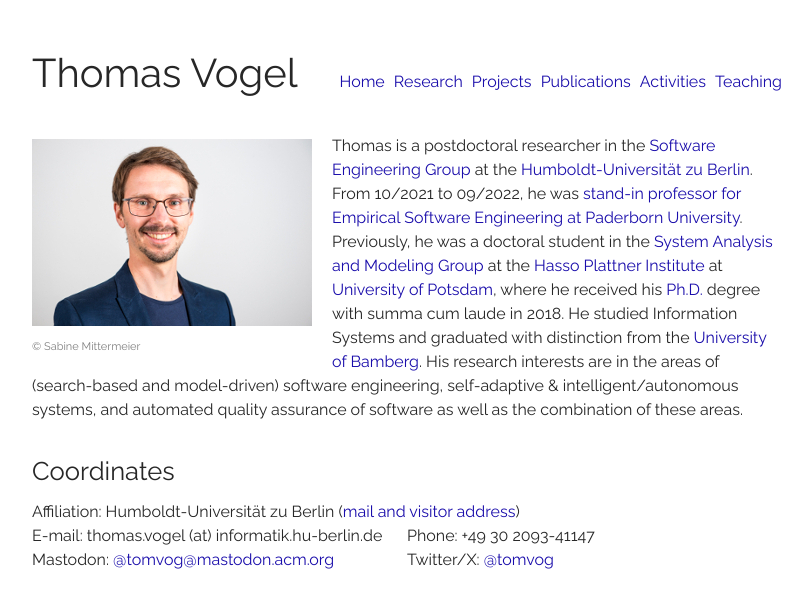
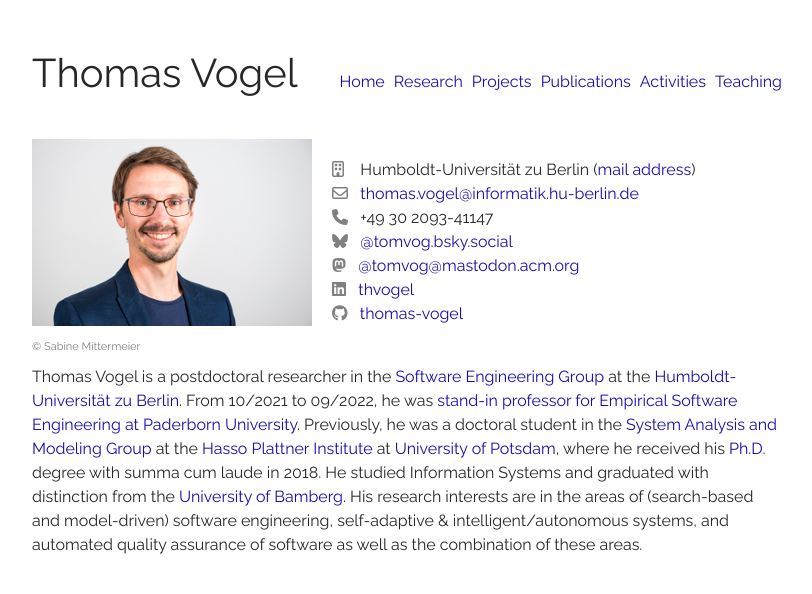
Before and after one commit to thomas-vogel/thomas-vogel.github.io, a Jekyll site: the page built from index.md, in a window 1280 px wide and 1400 px high. Shown: the top 594 px of the window, without its empty margins (233-1045 px from the left). Built offline with Jekyll 4.4.1, drawn with Linux system fonts in a browser that asks for light colours; nearby versions of some CDN libraries; some of the changed text lies outside the part shown.

Commit message:
Restructure and update 1st page.

```diff
--- a/_config.yml
+++ b/_config.yml
@@ -8,8 +8,8 @@
 title: "Thomas Vogel"
 title_separator: "-"
 name: "Thomas Vogel"
-email: "thomas.vogel (at) informatik.hu-berlin.de"
-description: "Personal Website of Thomas Vogel, Software Engineering Researcher at Humboldt University Berlin, Germany."
+email: "thomas.vogel@informatik.hu-berlin.de"
+description: "Personal Website of Thomas Vogel, Software Engineering Researcher at Humboldt University Berlin, Germany. Thomas does research on testing software and engineering autonomous and self-adaptive systems."
 url: "https://thomas-vogel.github.io"
 # baseurl: #"/mypage"
 repository: "thomas-vogel/thomas-vogel.github.io"
@@ -17,6 +17,12 @@
 twitter_handle: "@tomvog"
 mastodon: "https://mastodon.acm.org/@tomvog"
 mastodon_handle: "@tomvog@mastodon.acm.org"
+bluesky: "https://bsky.app/profile/tomvog.bsky.social"
+bluesky_handle: "@tomvog.bsky.social"
+linkedin: "https://www.linkedin.com/in/thvogel"
+linkedin_handle: "thvogel"
+github: "https://github.com/thomas-vogel"
+github_handle: "thomas-vogel"
 
 # File management
 include:
--- a/_layouts/default.html
+++ b/_layouts/default.html
@@ -35,6 +35,8 @@
       gtag('config', 'G-L6XK6C29QF');
     </script>
 
+    <!-- icons -->
+    <script src="https://kit.fontawesome.com/6ab1a72f26.js" crossorigin="anonymous"></script>
 </head>
 
 <body>
@@ -42,12 +44,13 @@
     <div class="wrapper">
         <div class="header">
             <div class="myheader"><h1>{{ site.name }}</h1>
-            <!--    <br /><span> -->
-            <!--
-                    <a class="header__subtitle" target="_blank" href="{{ site.twitter }}">{{site.twitter_handle}}</a>
-                    |<a class="header__subtitle" target="_blank" href="{{ site.mastodon }}">{{site.mastodon_handle}}</a>
-            -->
-            <!--    </span>-->
+                <!-- <div style="padding-bottom: .1cm; padding-left: .1cm;">
+                       <span style="font-size: 1em; color: #0085ff; padding-top: 1cm;">
+                            <i class="fa-brands fa-bluesky"></i>
+                            <a class="" target="_blank" href="{{site.bluesky}}">{{site.bluesky_handle}}</a>
+                        </span>
+                    </div>
+                -->
             </div>
 
             <!--<h1>{{ site.name }}</h1>-->
--- a/index.md
+++ b/index.md
@@ -8,30 +8,66 @@
 <br />&copy; <a href="http://sabine-mittermeier.de" target="_blank" style="color:gray;">Sabine Mittermeier</a>
 </div>
 
-Thomas is a postdoctoral researcher in the [Software Engineering Group](https://www.informatik.hu-berlin.de/en/forschung-en/gebiete/se){:target="_blank"} at the [Humboldt-Universität zu Berlin](https://www.hu-berlin.de/en){:target="_blank"}. From 10/2021 to 09/2022, he was [stand-in professor for Empirical Software Engineering at Paderborn University](https://www.uni-paderborn.de/en/person/92621){:target="_blank"}. Previously, he was a doctoral student in the [System Analysis and Modeling Group](https://hpi.de/en/giese/){:target="_blank"} at the [Hasso Plattner Institute](https://hpi.de/en.html){:target="_blank"} at [University of Potsdam](https://www.uni-potsdam.de/en/index.html){:target="_blank"}, where he received his [Ph.D.](publications/phd) degree with summa cum laude in 2018.
+<section class="vcard">
+    <br />
+    <span style="font-size: 1em; color: gray;">
+      <i class="fa-regular fa-building" aria-hidden="true" title="Affiliation"></i>
+    </span>
+    <span class="sr-only">Affiliation:</span>
+    &nbsp;&nbsp;&nbsp;Humboldt-Universität zu Berlin (<a href="contact">mail address</a>)
+    <br />
+    <span style="font-size: 1em; color: gray;">
+      <i class="fa-regular fa-envelope" aria-hidden="true" title="E-mail"></i>
+    </span>
+    <span class="sr-only">E-mail:</span>
+    &nbsp;&nbsp;<a href="mailto:{{site.email}}">{{site.email}}</a>
+    <br />
+    <span style="font-size: 1em; color: gray;">
+    <i class="fa-solid fa-phone" aria-hidden="true" title="Phone"></i>
+    </span>
+    <span class="sr-only">Phone:</span>
+    &nbsp;&nbsp;+49 30 2093-41147
+    <br />
+    <span style="font-size: 1em; color: gray;"> <!-- #0085ff -->
+      <i class="fa-brands fa-bluesky" aria-hidden="true" title="Bluesky"></i>
+    </span>
+    <span class="sr-only">Bluesky:</span>
+    &nbsp;&nbsp;<a rel="me" href="{{site.bluesky}}" target="_blank">{{site.bluesky_handle}}</a>
+    <br />
+    <span style="font-size: 1em; color: gray;"> <!-- rgb(99 100 255) -->
+    <i class="fa-brands fa-mastodon" aria-hidden="true" title="Mastodon"></i>
+    </span>
+    <span class="sr-only">Mastodon:</span>
+    &nbsp;&nbsp;<a rel="me" href="{{site.mastodon}}" target="_blank">{{site.mastodon_handle}}</a>
+    <br />
+    <span style="font-size: 1em; color: gray;">
+      <i class="fa-brands fa-linkedin" aria-hidden="true" title="LinkedIn"></i>
+    </span>
+    <span class="sr-only">LinkedIn:</span>
+    &nbsp;&nbsp;<a rel="me" href="{{site.linkedin}}" target="_blank">{{site.linkedin_handle}}</a>
+    <br />
+    <span style="font-size: 1em; color: gray;">
+      <i class="fa-brands fa-github" aria-hidden="true" title="GitHub"></i>
+    </span>
+    <span class="sr-only">GitHub:</span>
+    &nbsp;&nbsp;<a rel="me" href="{{site.github}}" target="_blank">{{site.github_handle}}</a>
+      <!-- <br class="mobile-break">
+          <div class="contactleft">
+         </div>
+        <div class="contactright">
+        </div> -->
+</section>
+<!-- <br class="mobile-break"> -->
+<br />
+
+Thomas Vogel is a postdoctoral researcher in the [Software Engineering Group](https://www.informatik.hu-berlin.de/en/forschung-en/gebiete/se){:target="_blank"} at the [Humboldt-Universität zu Berlin](https://www.hu-berlin.de/en){:target="_blank"}. From 10/2021 to 09/2022, he was [stand-in professor for Empirical Software Engineering at Paderborn University](https://www.uni-paderborn.de/en/person/92621){:target="_blank"}. Previously, he was a doctoral student in the [System Analysis and Modeling Group](https://hpi.de/en/giese/){:target="_blank"} at the [Hasso Plattner Institute](https://hpi.de/en.html){:target="_blank"} at [University of Potsdam](https://www.uni-potsdam.de/en/index.html){:target="_blank"}, where he received his [Ph.D.](publications/phd) degree with summa cum laude in 2018.
 He studied Information Systems and graduated with distinction from the [University of Bamberg](https://www.uni-bamberg.de/en/){:target="_blank"}.
 His research interests are in the areas of (search-based and model-driven) software engineering, self-adaptive & intelligent/autonomous systems, and automated quality assurance of software as well as the combination of these areas.
 
 
-## Coordinates
-
-<section class="vcard">
-      Affiliation: Humboldt-Universität zu Berlin (<a href="contact">mail and visitor address</a>)
-    <br /><br class="mobile-break">
-    <div class="contactleft">
-      E-mail: {{site.email}}  <br />
-      Mastodon: <a rel="me" href="https://mastodon.acm.org/@tomvog" target="_blank">@tomvog@mastodon.acm.org</a>
-    </div>
-    <div class="contactright">
-      Phone: +49 30 2093-41147 <br />
-      Twitter/X: <a href="https://twitter.com/tomvog" target="_blank">@tomvog</a>
-    </div>
-</section>
-
-<br class="mobile-break">
-
 ## Calls
 
+<!--
 <section class="vcard" style="margin-top: 10px;">
     <div style="width: 100%; float: left; margin-bottom: 10px;">
       <a href="https://conf.researchr.org/home/seams-2025" target="_blank">
@@ -40,6 +76,7 @@
       <div style="font-size: 10pt; margin-top: -10px;">Based on the <a href="https://commons.wikimedia.org/wiki/File:Ottawa_skyline_panorama1.jpg" target="_blank" rel="noopener">Ottawa skyline panorama</a> under <a href="https://creativecommons.org/licenses/by-sa/2.5/ca/deed.en" target="_blank" rel="noopener">CC BY-SA 2.5 CA</a></div>
     </div>
 </section>
+-->
 
 [**20th International Conference on Software Engineering for Adaptive and Self-Managing Systems (SEAMS 2025)**](https://conf.researchr.org/home/seams-2025/){:target="_blank"}
  * SEAMS 2025 is co-located with [ICSE 2025](https://conf.researchr.org/home/icse-2025){:target="_blank"} in Ottawa, Canada from 27 April to 3 May 2025.
@@ -75,8 +112,9 @@
 * __Dec 2023__ --- I am very happy that [Arut Prakash Kaleeswaran](https://de.linkedin.com/in/arutkaleeswaran){:target="_blank"}, a mentee of mine, successfully defended his PhD thesis entitled [_Explanation of the Model Checker Verification Results_](http://dx.doi.org/10.18452/27907){:target="_blank"}. Congratulations!
 * __Nov 2023__ --- I am very happy that [Sona Ghahremani](https://hpi.de/giese/people/sona-ghahremani.html){:target="_blank"}, a mentee of mine, successfully defended her PhD thesis entitled _Incremental Self-Adaptation of Dynamic Architectures Attaining Optimality and Scalability_ with summa cum laude. Congratulations!
 
-## Things Happened
-[Here](pastnews)
+<!-- ## Past News -->
+<BR />
+[Past news](pastnews)
 
 <!--
 <div class="blog">
```
Also changed, not shown: other parts of index.md (+1 -1 lines), _pages/contact.md (+0 -5 lines), 1 other file.
